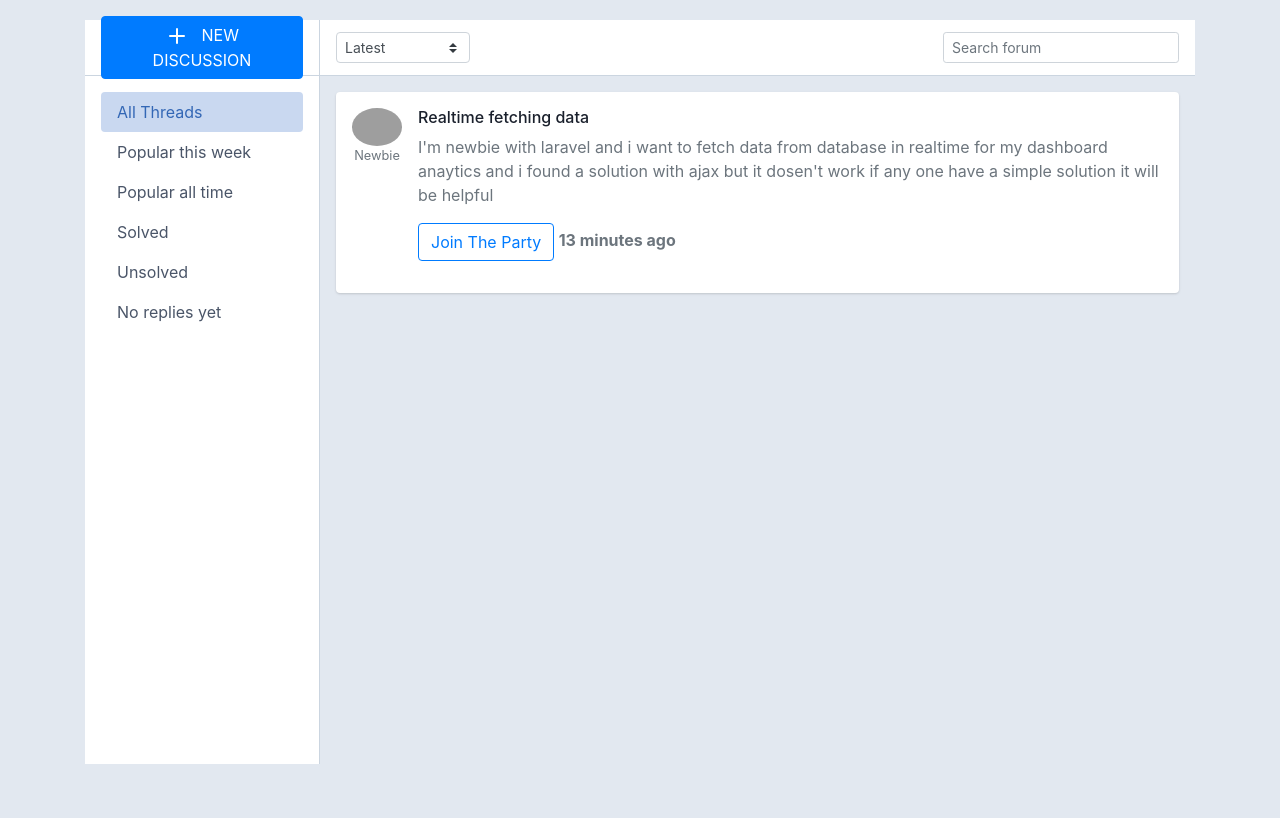
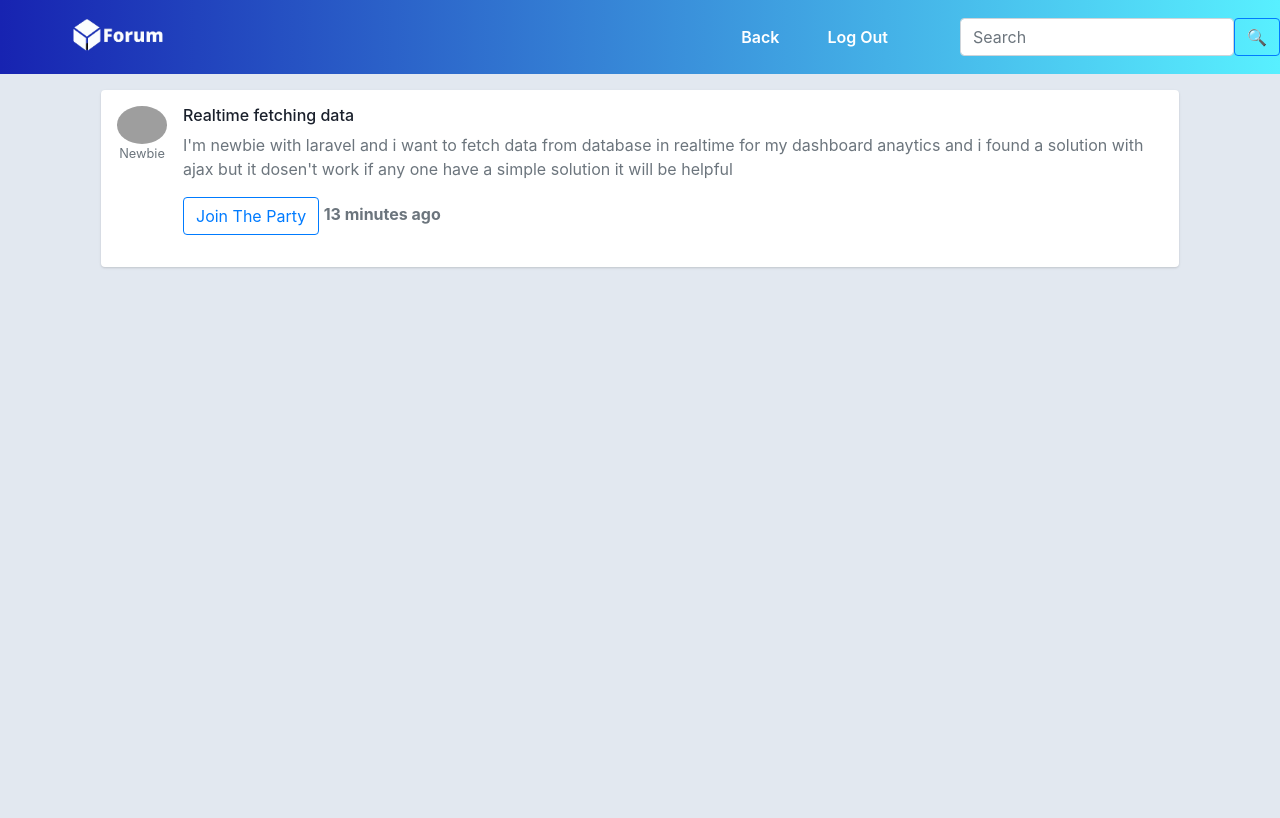
Before and after one commit to SQl-Forum-project/Forum, a Flask app: page /test in a window 1280 px wide. Before the commit the page ends 764 px from the top, so only its background shows below. Run offline with Flask 2, Linux system fonts and the light colour scheme; some libraries are stand-ins or nearby versions; grey boxes are pictures that could not be loaded.

Commit message:
Added The Navbar

```diff
--- a/app.py
+++ b/app.py
@@ -178,8 +178,9 @@ def editprofile():
         print("HEY THERE ITS WORKING YAYA")
         flash('Profile Edit Succesfully')
         return render_template('forums.html',flag =2,user = user_profile)
+    user_profile = User_Basic_infos.query.filter_by(id=session.get('visits')).first()
     flash('Edit Profile')
-    return render_template('forums.html',flag =2)
+    return render_template('forums.html',flag =20,user = user_profile)
 @app.route('/logout')
 @login_required
 def logout():
--- a/templates/test.html
+++ b/templates/test.html
@@ -2,103 +2,81 @@
 <html lang="en">
 
 <head>
-    <meta charset="utf-8">
-    <!--  This file has been downloaded from bootdey.com @bootdey on twitter -->
-    <!--  All snippets are MIT license http://bootdey.com/license -->
-    <title>bs4 forum - Bootdey.com</title>
+    <meta http-equiv="Content-Type" content="text/html; charset=utf-8" />
+    <meta http-equiv="X-UA-Compatible" content="IE=edge">
     <meta name="viewport" content="width=device-width, initial-scale=1">
-    <script src="https://code.jquery.com/jquery-1.10.2.min.js"></script>
-    <link href="https://cdn.jsdelivr.net/npm/bootstrap@4.4.1/dist/css/bootstrap.min.css" rel="stylesheet">
-    <script src="https://cdn.jsdelivr.net/npm/bootstrap@4.4.1/dist/js/bootstrap.bundle.min.js"></script>
+    <title>SIESGST Forum</title>
+    <link rel="shortcut icon" href="{{ url_for('static',filename='cube.png')}}" type="image/x-icon">
+    <meta name="description" content="">
+    <link rel="canonical" href="https://www.nameagency.com">
+    <meta property="og:url" content="https://www.nameagency.com">
+    <link rel="stylesheet" type="text/css" href="{{ url_for('static',filename='style.css')}}">
+    <link rel="stylesheet" href="https://stackpath.bootstrapcdn.com/bootstrap/4.2.1/css/bootstrap.min.css">
+    <script src="https://code.jquery.com/jquery-3.3.1.slim.min.js"></script>
+    <script src="https://stackpath.bootstrapcdn.com/bootstrap/4.2.1/js/bootstrap.min.js"></script>
+    <link rel="stylesheet" href="https://stackpath.bootstrapcdn.com/font-awesome/4.7.0/css/font-awesome.min.css">
+    <link rel="shortcut icon" href="ico/favicon.ico">
+    <link rel="apple-touch-icon-precomposed" sizes="144x144"
+        href="{{ url_for('static',filename='images/ico/apple-touch-icon-144.png')}}">
+    <link rel="apple-touch-icon-precomposed" sizes="114x114"
+        href="{{ url_for('static',filename='images/ico/apple-touch-icon-114.png')}}">
+    <link rel="apple-touch-icon-precomposed" sizes="72x72"
+        href="{{ url_for('static',filename='images/ico/apple-touch-icon-72.png')}}">
+    <link rel="apple-touch-icon-precomposed"
+        href=" {{ url_for('static',filename='images/ico/apple-touch-icon-57.png')}}">
 </head>
 
 <body>
+    <!-- Navbar Menu  ---->
+        <nav class="navbar navbar-expand-lg navbar-light">
+            <a class="navbar-brand" href="#">
+                <img src="{{ url_for('static',filename='lojo.png')}}" alt="">
+            </a>
+            <button class="navbar-toggler" type="button" data-toggle="collapse" data-target="#navbarNav"
+                aria-controls="navbarNav" aria-expanded="false" aria-label="Toggle navigation">
+                <i class="fa fa-bars"></i>
+            </button>
+            <div class="collapse navbar-collapse" id="navbarNav">
+                <ul class="navbar-nav ml-auto">
+
+
+                    <li class="nav-item">
+                        <a class="nav-link" href="{{ url_for('editprofile') }}">Back</a>
+                    </li>
+
+                    <!--                     <li class="nav-item">
+                        <a class="nav-link" href="#testimonials">Testimonials</a>
+                    </li> -->
+                    <li class="nav-item">
+                        <a class="nav-link" href="{{ url_for('logout') }}">Log Out</a>
+                    </li>
+                </ul>
+                <form class="d-flex" id="another_temp_search" method="POST" target="_blank">
+                    <input class="form-control me-2" id="temp_search_another" type="search" placeholder="Search"
+                        aria-label="Search">
+                    <button class="btn btn-outline-primary" type="submit" onclick="temp1();">&#128269;</button>
+                </form>
+            </div>
+        </nav>
     <link rel="stylesheet" href="https://cdnjs.cloudflare.com/ajax/libs/font-awesome/5.12.0-2/css/all.min.css"
         integrity="sha256-46r060N2LrChLLb5zowXQ72/iKKNiw/lAmygmHExk/o=" crossorigin="anonymous" />
     <div class="container">
         <div class="main-body p-0">
             <div class="inner-wrapper">
                 <!-- Inner sidebar -->
-                <div class="inner-sidebar">
+
                     <!-- Inner sidebar header -->
-                    <div class="inner-sidebar-header justify-content-center">
-                        <button class="btn btn-primary has-icon btn-block" type="button" data-toggle="modal"
-                            data-target="#threadModal">
-                            <svg xmlns="http://www.w3.org/2000/svg" width="24" height="24" viewBox="0 0 24 24"
-                                fill="none" stroke="currentColor" stroke-width="2" stroke-linecap="round"
-                                stroke-linejoin="round" class="feather feather-plus mr-2">
-                                <line x1="12" y1="5" x2="12" y2="19"></line>
-                                <line x1="5" y1="12" x2="19" y2="12"></line>
-                            </svg>
-                            NEW DISCUSSION
-                        </button>
-                    </div>
+
                     <!-- /Inner sidebar header -->
 
                     <!-- Inner sidebar body -->
-                    <div class="inner-sidebar-body p-0">
-                        <div class="p-3 h-100" data-simplebar="init">
-                            <div class="simplebar-wrapper" style="margin: -16px;">
-                                <div class="simplebar-height-auto-observer-wrapper">
-                                    <div class="simplebar-height-auto-observer"></div>
-                                </div>
-                                <div class="simplebar-mask">
-                                    <div class="simplebar-offset" style="right: 0px; bottom: 0px;">
-                                        <div class="simplebar-content-wrapper"
-                                            style="height: 100%; overflow: hidden scroll;">
-                                            <div class="simplebar-content" style="padding: 16px;">
-                                                <nav class="nav nav-pills nav-gap-y-1 flex-column">
-                                                    <a href="javascript:void(0)"
-                                                        class="nav-link nav-link-faded has-icon active">All Threads</a>
-                                                    <a href="javascript:void(0)"
-                                                        class="nav-link nav-link-faded has-icon">Popular this week</a>
-                                                    <a href="javascript:void(0)"
-                                                        class="nav-link nav-link-faded has-icon">Popular all time</a>
-                                                    <a href="javascript:void(0)"
-                                                        class="nav-link nav-link-faded has-icon">Solved</a>
-                                                    <a href="javascript:void(0)"
-                                                        class="nav-link nav-link-faded has-icon">Unsolved</a>
-                                                    <a href="javascript:void(0)"
-                                                        class="nav-link nav-link-faded has-icon">No replies yet</a>
-                                                </nav>
-                                            </div>
-                                        </div>
-                                    </div>
-                                </div>
-                                <div class="simplebar-placeholder" style="width: 234px; height: 292px;"></div>
-                            </div>
-                            <div class="simplebar-track simplebar-horizontal" style="visibility: hidden;">
-                                <div class="simplebar-scrollbar" style="width: 0px; display: none;"></div>
-                            </div>
-                            <div class="simplebar-track simplebar-vertical" style="visibility: visible;">
-                                <div class="simplebar-scrollbar"
-                                    style="height: 151px; display: block; transform: translate3d(0px, 0px, 0px);"></div>
-                            </div>
-                        </div>
-                    </div>
+
                     <!-- /Inner sidebar body -->
-                </div>
+
                 <!-- /Inner sidebar -->
 
                 <!-- Inner main -->
-                <div class="inner-main">
-                    <!-- Inner main header -->
-                    <div class="inner-main-header">
-                        <a class="nav-link nav-icon rounded-circle nav-link-faded mr-3 d-md-none" href="#"
-                            data-toggle="inner-sidebar"><i class="material-icons">arrow_forward_ios</i></a>
-                        <select class="custom-select custom-select-sm w-auto mr-1">
-                            <option selected="">Latest</option>
-                            <option value="1">Popular</option>
-                            <option value="3">Solved</option>
-                            <option value="3">Unsolved</option>
-                            <option value="3">No Replies Yet</option>
-                        </select>
-                        <span class="input-icon input-icon-sm ml-auto w-auto">
-                            <input type="text"
-                                class="form-control form-control-sm bg-gray-200 border-gray-200 shadow-none mb-4 mt-4"
-                                placeholder="Search forum" />
-                        </span>
-                    </div>
+
                     <!-- /Inner main header -->
 
                     <!-- Inner main body -->
@@ -238,7 +216,6 @@
 
     <style type="text/css">
         body {
-            margin-top: 20px;
             color: #1a202c;
             text-align: left;
             background-color: #e2e8f0;
@@ -392,6 +369,10 @@
     <script type="text/javascript">
 
     </script>
+        <script type="text/javascript" src="{{ url_for('static',filename='smooth-scroll.js')}}"></script>
+        <script>
+            var scroll = new SmoothScroll('a[href*="#"]');
+        </script>
 </body>
 
 </html>
```
